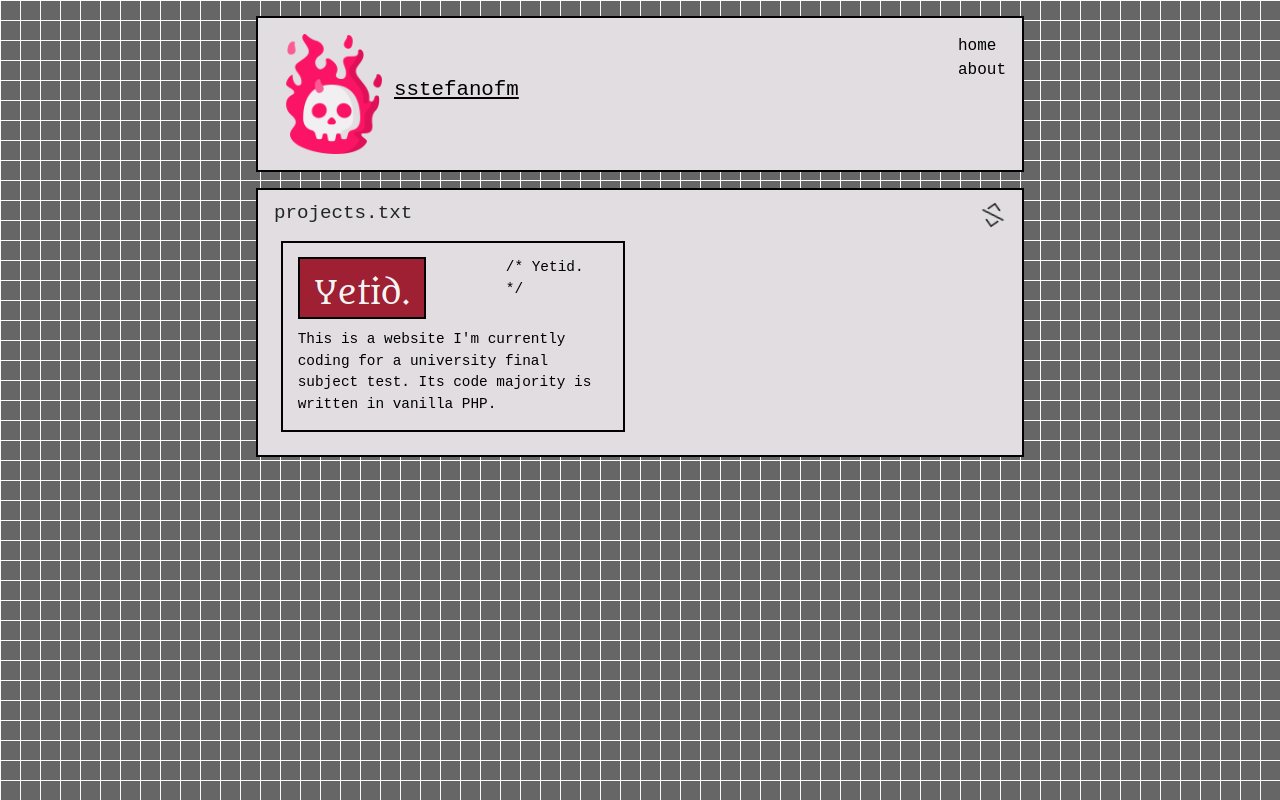
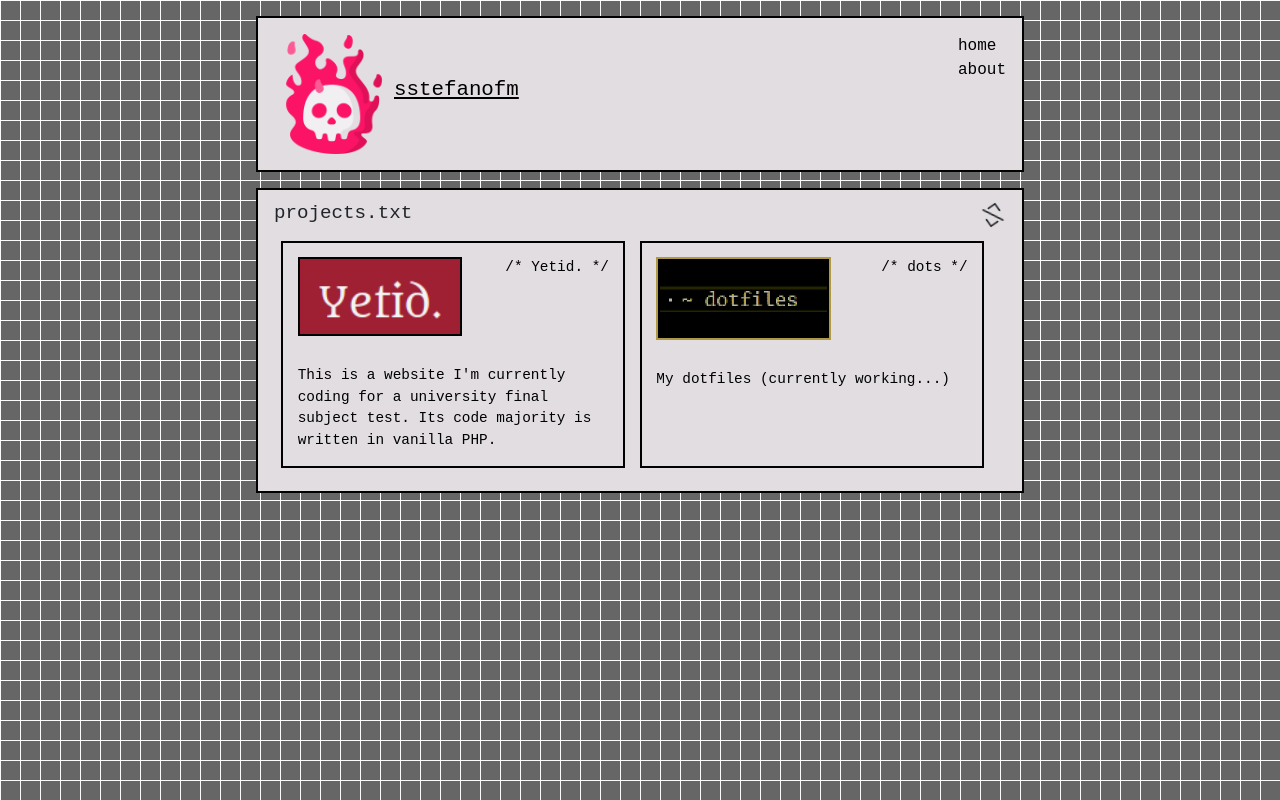
Before and after one commit to sstefanofm/sstefanofm.github.io, a React (Create React App) app: page / in a window 1280 px wide. Built offline with nearby package versions, Linux system fonts and the light colour scheme; a web font is replaced by a local one.

Commit message:
added new project to list

```diff
--- a/src/Projects/Project/Project.css
+++ b/src/Projects/Project/Project.css
@@ -1,10 +1,10 @@
 .Project {
-    display: inline-grid;
+    /* display: inline-grid;
     column-gap: 0;
-    row-gap: 1em;
+    row-gap: 1em; */
     width: 47%;
-    grid-template-columns: auto auto auto;
-    grid-template-rows: 4em auto;
+    /* grid-template-columns: auto auto auto;
+    grid-template-rows: 4em auto; */
     border: 2px solid #000;
     margin: 1%;
     cursor: pointer;
@@ -19,47 +19,32 @@
     color: #000;
 }
 
-.Project-ImgContainer,
-.Project-Name,
+.Project-Header {
+    display: flex;
+    flex-direction: row;
+    justify-content: space-between;
+}
+
+.Project-Header,
 .Project-Description {
     padding: 1em;
 }
 
-.Project:nth-child(odd) {
-    position: relative;
-    top: -19px;
-}
-
-.Project:nth-child(even) .Project-ImgContainer {
-    grid-column: 1;
-    grid-row: 1;
-}
-
-.Project:nth-child(even) .Project-Name {
-    grid-column: 4/6;
-    grid-row: 1;
-}
-
-.Project:nth-child(odd) .Project-Name {
-    grid-column: 1/3;
-    grid-row: 1;
-}
-
-.Project:nth-child(odd) .Project-ImgContainer {
-    grid-column: 5;
-    grid-row: 1;
-}
-
-.Project-Description {
-    grid-row: 2;
-    grid-column: 1/6;
+.Project:hover .Project-ImgContainer,
+.Project:active .Project-ImgContainer {
+    box-shadow: 2px 2px 5px #666;
 }
 
 .Project-ImgContainer img {
     border: 2px solid #000;
+    height: 5.5em;
 }
 
-@media only screen and (max-width: 720px) {
+.Project:nth-child(even) .Project-Header .Project-ImgContainer {
+    border: 2px double #ae9944;
+}
+
+@media only screen and (max-width: 1200px) {
     .Project {
         width: 98%;
         position: relative;
--- a/src/Projects/Project/Project.jsx
+++ b/src/Projects/Project/Project.jsx
@@ -3,11 +3,13 @@ import './Project.css'
 const Project = ({ name, description, src, href }) => {
     return (
         <a className="Project" href={href} target="_blank" rel="noreferrer">
-            <div className="Project-ImgContainer">
-                <img src={src} alt={src} />
-            </div>
-            <div className="Project-Name">
-                /{''}* {name} */
+            <div className="Project-Header">
+                <div className="Project-ImgContainer">
+                    <img src={src} alt={src} />
+                </div>
+                <div className="Project-Name">
+                    /{''}* {name} */
+                </div>
             </div>
             <div className="Project-Description">{description}</div>
         </a>
--- a/src/Projects/Projects.css
+++ b/src/Projects/Projects.css
@@ -30,3 +30,9 @@
         transform: rotate(-180deg);
     }
 }
+
+.Projects-Wrapper {
+    display: flex;
+    flex-direction: row;
+    flex-wrap: wrap;
+}
--- a/src/Projects/Projects.jsx
+++ b/src/Projects/Projects.jsx
@@ -9,6 +9,13 @@ const Projects = ({ imgpath }) => {
             description:
                 "This is a website I'm currently coding for a university final subject test. Its code majority is written in vanilla PHP.",
             href: 'https://github.com/sstefanofm/yetid',
+        },
+        {
+            src: 'dots_logo.gif',
+            name: 'dots',
+            description:
+                "My dotfiles (currently working...)",
+            href: 'https://github.com/sstefanofm/dots',
         },
     ]
     projects.map(
@@ -32,6 +39,7 @@ const Projects = ({ imgpath }) => {
                 </div>
                 projects.txt
             </h2>
+            <div className="Projects-Wrapper">
                 {projects.map((p, i) => (
                     <Project
                         key={`${i}${p.name}`}
@@ -42,6 +50,7 @@ const Projects = ({ imgpath }) => {
                     />
                 ))}
             </div>
+        </div>
     )
 }
 
```
Also changed, not shown: public/img/dots_logo.gif (added). Lines whose indentation alone changed are shown as unchanged.
